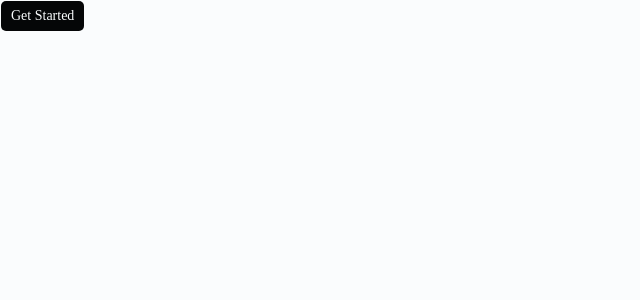
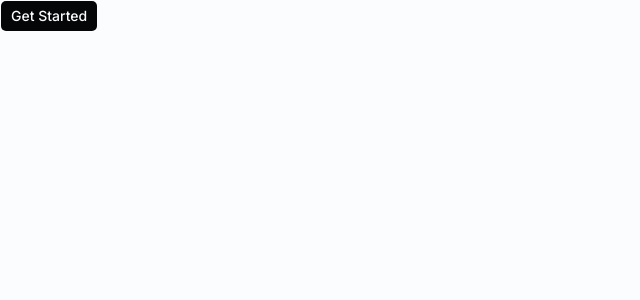
Before and after one commit to filipebteixeira98/brain, a Next.js app: page / in a window 1280 px wide. Shown: the top 300 px of the page, without its empty margins (0-640 px from the left). Built offline with nearby package versions, Linux system fonts and the light colour scheme.

Commit message:
fix(layout): apply Inter as the app sans font

```diff
--- a/app/globals.css
+++ b/app/globals.css
@@ -7,8 +7,8 @@
 @theme inline {
   --color-background: var(--background);
   --color-foreground: var(--foreground);
-  --font-sans: var(--font-sans);
-  --font-mono: var(--font-geist-mono);
+  --font-sans: var(--font-inter);
+  --font-mono: ui-monospace, SFMono-Regular, Menlo, Monaco, Consolas, "Liberation Mono", "Courier New", monospace;
   --font-heading: var(--font-sans);
   --color-sidebar-ring: var(--sidebar-ring);
   --color-sidebar-border: var(--sidebar-border);
--- a/app/layout.tsx
+++ b/app/layout.tsx
@@ -1,19 +1,15 @@
 import type { Metadata } from "next";
-import { Geist, Geist_Mono } from "next/font/google";
+import { Inter } from "next/font/google";
 
 import { ThemeProvider } from "@/components/theme-provider";
 import { TooltipProvider } from "@/components/ui/tooltip";
 
 import "./globals.css";
 
-const geistSans = Geist({
-  variable: "--font-geist-sans",
+const inter = Inter({
+  variable: "--font-inter",
   subsets: ["latin"],
-});
-
-const geistMono = Geist_Mono({
-  variable: "--font-geist-mono",
-  subsets: ["latin"],
+  display: "swap",
 });
 
 export const metadata: Metadata = {
@@ -31,7 +27,7 @@ export default function RootLayout({
     <html
       lang="en"
       suppressHydrationWarning
-      className={`${geistSans.variable} ${geistMono.variable} h-full antialiased`}
+      className={`${inter.variable} h-full antialiased`}
     >
       <body className="min-h-full flex flex-col">
         <ThemeProvider
```
